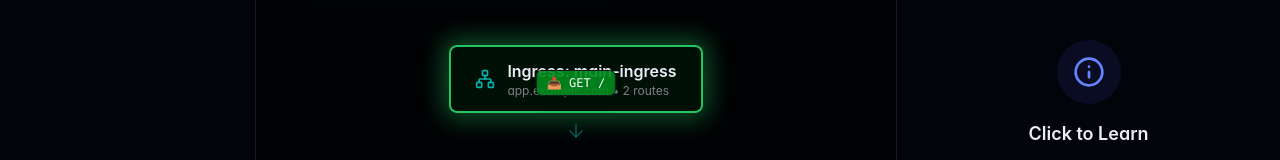
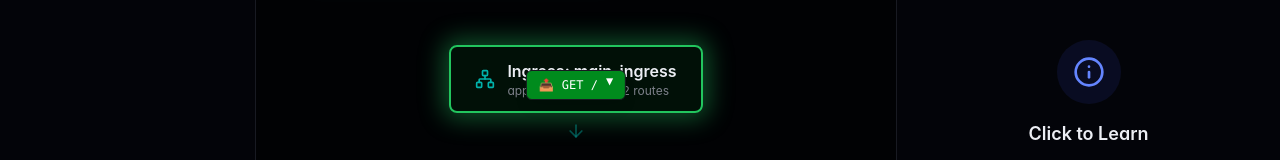
Before and after one commit to abhishekpanda0620/simops, a React (Vite) app in the folder app/: page /topology in a window 1280 px wide. Both pictures are taken after a click on the button "Send Request". Shown: the part 326-486 px from the top of the page. Built offline with nearby package versions, Linux system fonts and the light colour scheme; a web font is replaced by a local one.

Commit message:
fix: Make traffic packets move vertically based on phase
- Request packet moves down: ingress(12%) → service(35%) → pod(55%)
- Response packet uses moveUp CSS animation from bottom to top
- Transition animation for smooth movement between phases

```diff
--- a/app/src/components/topology/ArchitectureView.tsx
+++ b/app/src/components/topology/ArchitectureView.tsx
@@ -50,18 +50,31 @@ export function ArchitectureView({ cluster, onKillPod }: ArchitectureViewProps)
         {/* Traffic Flow Animation - visual packets */}
         {traffic.state.isFlowing && (
           <>
-            {/* Request packet going down */}
-            <div className="traffic-packet-request absolute left-1/2 -translate-x-1/2 z-30 pointer-events-none">
-              <div className="px-2.5 py-1 rounded-md text-xs font-mono whitespace-nowrap shadow-lg bg-success-500/90 text-white border border-success-400">
-                📤 GET {traffic.state.endpoint}
+            {/* Request packet - moves DOWN based on phase */}
+            {['ingress', 'service', 'pod'].includes(traffic.state.phase) && (
+              <div className={cn(
+                "absolute left-1/2 -translate-x-1/2 z-30 pointer-events-none transition-all duration-700 ease-in-out",
+                traffic.state.phase === 'ingress' && "top-[12%]",
+                traffic.state.phase === 'service' && "top-[35%]",
+                traffic.state.phase === 'pod' && "top-[55%]"
+              )}>
+                <div className="px-3 py-1.5 rounded-md text-xs font-mono whitespace-nowrap shadow-lg bg-success-500 text-white border border-success-400 flex items-center gap-2">
+                  <span>📤</span>
+                  <span>GET {traffic.state.endpoint}</span>
+                  <span className="animate-bounce">▼</span>
+                </div>
               </div>
-            </div>
-            {/* Response packet going up */}
-            <div className="traffic-packet-response absolute left-1/2 translate-x-8 z-30 pointer-events-none opacity-0">
-              <div className="px-2.5 py-1 rounded-md text-xs font-mono whitespace-nowrap shadow-lg bg-accent-500/90 text-white border border-accent-400">
-                📥 200 OK
+            )}
+            {/* Response packet - moves UP based on phase */}
+            {traffic.state.phase === 'response' && (
+              <div className="absolute left-1/2 translate-x-12 z-30 pointer-events-none top-[55%] animate-[moveUp_3s_ease-in-out_forwards]">
+                <div className="px-3 py-1.5 rounded-md text-xs font-mono whitespace-nowrap shadow-lg bg-accent-500 text-white border border-accent-400 flex items-center gap-2">
+                  <span className="animate-bounce">▲</span>
+                  <span>200 OK</span>
+                  <span>📥</span>
+                </div>
               </div>
-            </div>
+            )}
           </>
         )}
 
--- a/app/src/components/topology/TrafficFlow.css
+++ b/app/src/components/topology/TrafficFlow.css
@@ -102,6 +102,25 @@
   }
 }
 
+/* Response moving up animation - used by React */
+@keyframes moveUp {
+  0% {
+    top: 55%;
+  }
+
+  30% {
+    top: 35%;
+  }
+
+  60% {
+    top: 20%;
+  }
+
+  100% {
+    top: 8%;
+  }
+}
+
 /* Traffic glow effect on active components */
 .traffic-active {
   animation: trafficGlow 0.8s ease-in-out infinite alternate;
```
